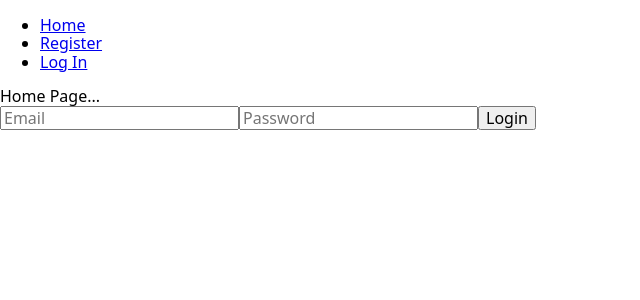
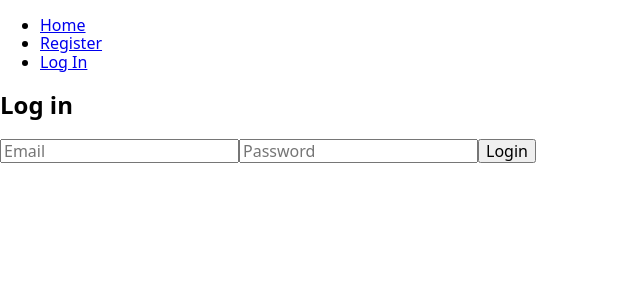
Before and after one commit to Blazej90/goit-react-hw-08-phonebook, a React (Create React App) app: page /goit-react-hw-08-phonebook/login in a window 1280 px wide. Shown: the top 300 px of the page, without its empty margins (0-640 px from the left). Built offline with nearby package versions, Linux system fonts and the light colour scheme.

Commit message:
login page error

```diff
--- a/src/components/Layout.js
+++ b/src/components/Layout.js
@@ -30,7 +30,6 @@ const Layout = () => {
             )}
           </ul>
         </nav>
-        <div>Home Page...</div>
       </header>
       <main>
         <Outlet />
--- a/src/components/LoginForm.js
+++ b/src/components/LoginForm.js
@@ -46,6 +46,9 @@ const LoginForm = () => {
       <Helmet>
         <title>Login</title>
       </Helmet>
+      <div>
+        <h2>Log in</h2>
+      </div>
       <form onSubmit={handleSubmit}>
         <input
           type="email"
--- a/src/components/RegisterForm.js
+++ b/src/components/RegisterForm.js
@@ -39,6 +39,9 @@ const RegisterForm = () => {
       <Helmet>
         <title>Register</title>
       </Helmet>
+      <div>
+        <h2>Create your account</h2>
+      </div>
       <form onSubmit={handleSubmit}>
         <input
           type="text"
--- a/src/pages/Home.js
+++ b/src/pages/Home.js
@@ -6,7 +6,7 @@ const Home = () => {
 
   return (
     <div>
-      <h1>Home Page</h1>
+      <h1>Welcome to the application Phonebook</h1>
       <p>This is Home page</p>
       {isLoggedIn && <p>Welcome back, {user.name}!</p>}
     </div>
```
